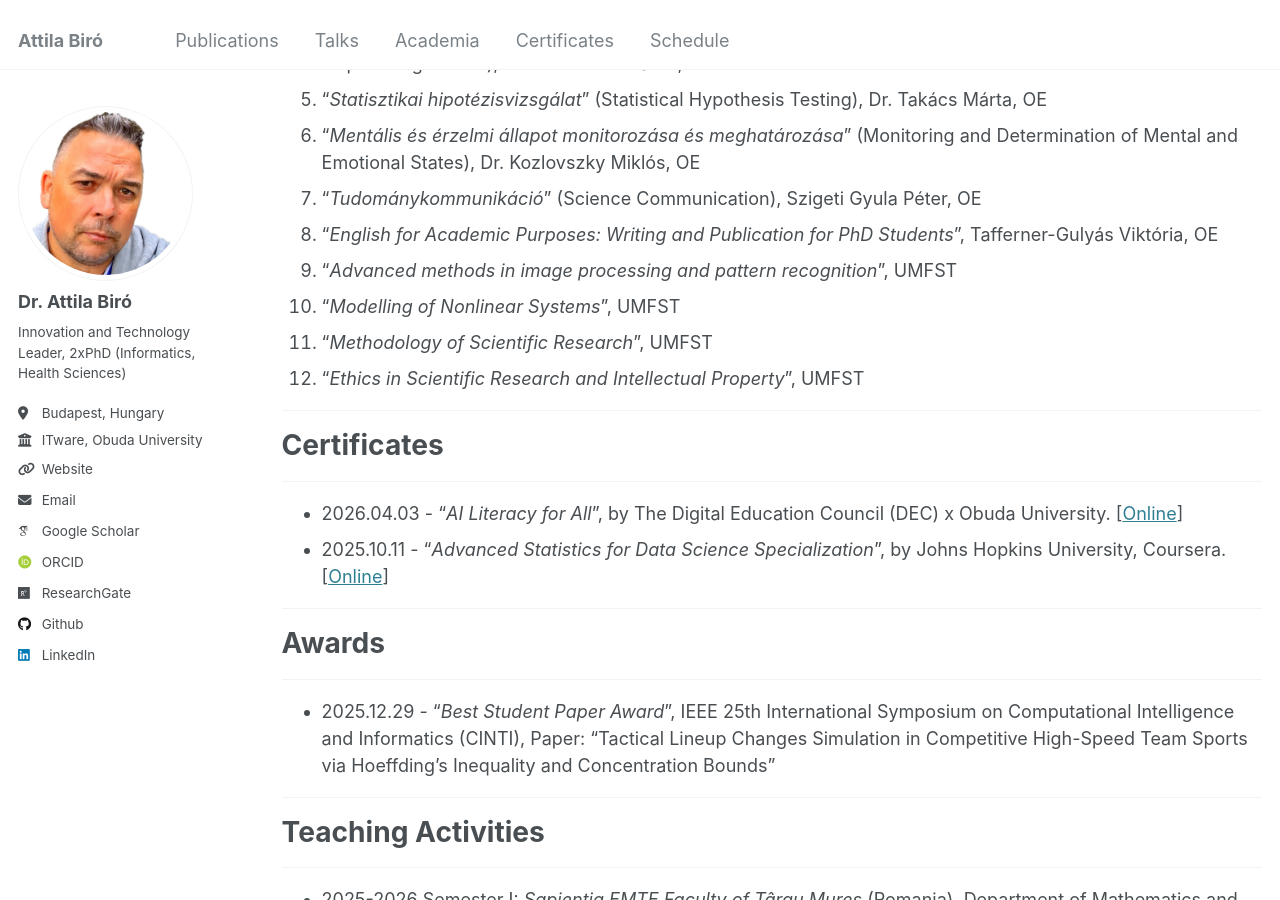
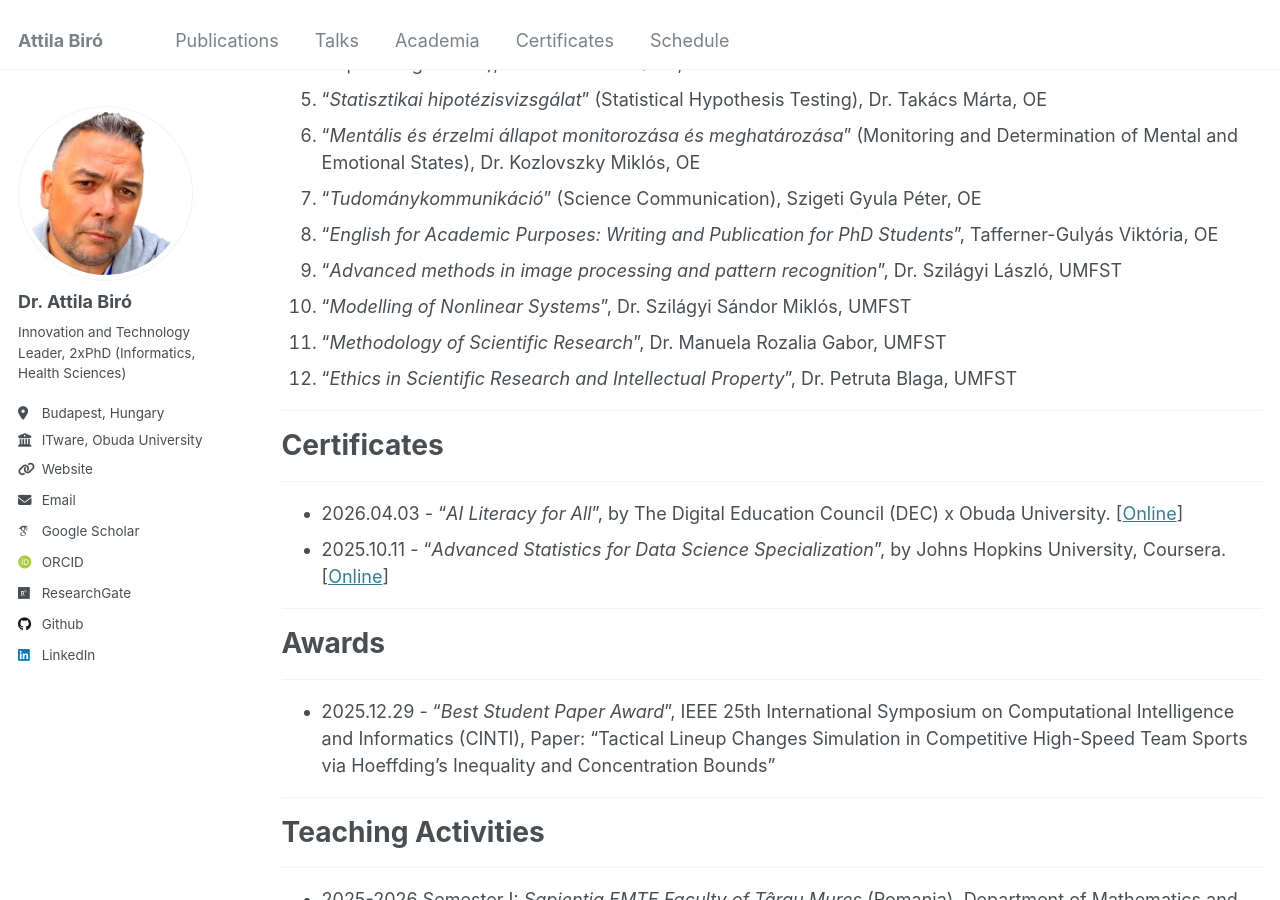
Before and after one commit to biroka/biroka.github.io, a Jekyll site: the page built from _pages/phd_mathematics.md, in a window 1280 px wide and 900 px high, scrolled down 2134 px. Built offline with Jekyll 4.4.1, drawn with Linux system fonts in a browser that asks for light colours; some web fonts are replaced.

Commit message:
Update phd_mathematics.md

```diff
--- a/_pages/phd_mathematics.md
+++ b/_pages/phd_mathematics.md
@@ -46,10 +46,10 @@ author_profile: true
 6. "_Mentális és érzelmi állapot monitorozása és meghatározása_" (Monitoring and Determination of Mental and Emotional States), Dr. Kozlovszky Miklós, OE
 7. "_Tudománykommunikáció_" (Science Communication), Szigeti Gyula Péter, OE
 8. "_English for Academic Purposes: Writing and Publication for PhD Students_", Tafferner-Gulyás Viktória, OE
-9. "_Advanced methods in image processing and pattern recognition_", UMFST
-10. "_Modelling of Nonlinear Systems_", UMFST
-11. "_Methodology of Scientific Research_", UMFST
-12. "_Ethics in Scientific Research and Intellectual Property_", UMFST
+9. "_Advanced methods in image processing and pattern recognition_", Dr. Szilágyi László, UMFST
+10. "_Modelling of Nonlinear Systems_", Dr. Szilágyi Sándor Miklós, UMFST
+11. "_Methodology of Scientific Research_", Dr. Manuela Rozalia Gabor, UMFST
+12. "_Ethics in Scientific Research and Intellectual Property_", Dr. Petruta Blaga, UMFST
 
 ***
 # Certificates
```
